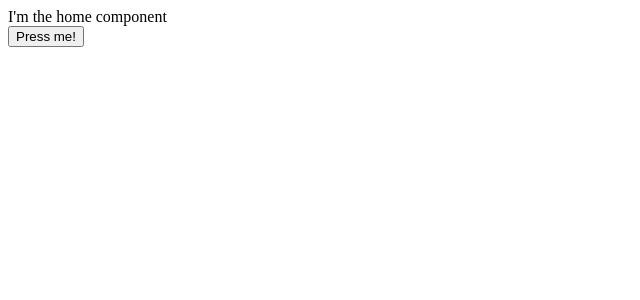
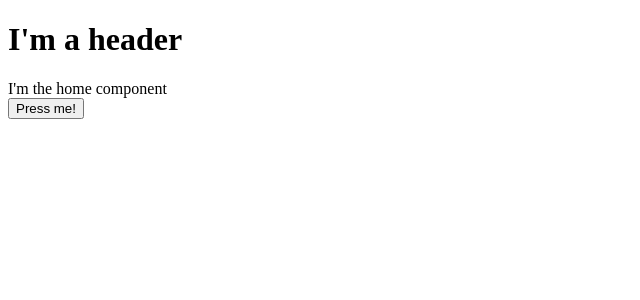
Before and after one commit to denisdenes/react-server-side-rendering-tutorial, a React app: page / in a window 1280 px wide. Shown: the top 300 px of the page, without its empty margins (0-640 px from the left). Built offline with nearby package versions, Linux system fonts and the light colour scheme; the HTML template or start-up script is replaced by a standard one.

Commit message:
Add App component and restructure the routes

```diff
--- /dev/null
+++ b/src/client/App.js
@@ -0,0 +1,15 @@
+import React            from 'react';
+import { renderRoutes } from "react-router-config";
+
+const App = ({ route }) => {
+  return (
+    <div>
+      <h1>I'm a header</h1>
+      { renderRoutes(route.routes) }
+    </div>
+  );
+};
+
+export default {
+  component: App
+};
--- a/src/client/Routes.js
+++ b/src/client/Routes.js
@@ -1,8 +1,11 @@
-import React         from 'react';
+import App           from './App';
 import HomePage      from './pages/HomePage';
 import UsersListPage from "./pages/UsersListPage";
 
 export default [
+  {
+    ...App,
+    routes: [
       {
         ...HomePage,
         path:  '/',
@@ -12,4 +15,6 @@ export default [
         ...UsersListPage,
         path: '/users'
       }
+    ]
+  }
 ];
--- a/src/helpers/renderer.js
+++ b/src/helpers/renderer.js
@@ -21,7 +21,7 @@ export default (req, store) => {
       <body>
         <div id="root">${ content }</div>
         <script>
-          window.INITIAL_STATE = ${ serialize(store.getState()) }
+          window.INITIAL_STATE = ${ serialize( store.getState()) }
         </script>
         <script src="bundle.js"></script>
       </body>
```
Lines whose indentation alone changed are shown as unchanged.
